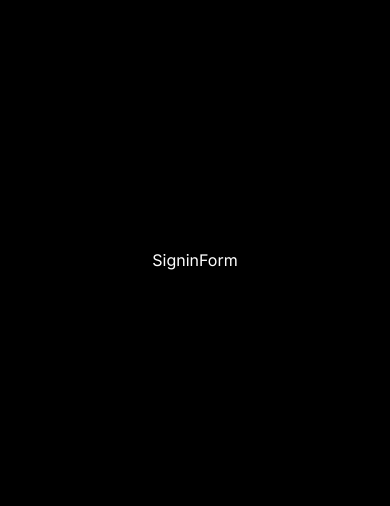
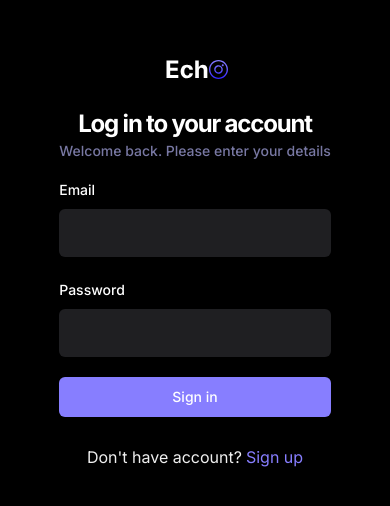
Before and after one commit to KaueLui/Echo, a React (Vite) app: page /sign-in in a window 390 px wide. Shown: the part 162-668 px from the top of the page. Built offline with nearby package versions, Linux system fonts and the light colour scheme; no server answers.

Commit message:
Making the user log into their account

```diff
--- a/src/_auth/forms/SigninForm.tsx
+++ b/src/_auth/forms/SigninForm.tsx
@@ -1,8 +1,113 @@
-import React from 'react'
+//Out
+// import { z } from "zod";
+import * as z from "zod";
+import { zodResolver } from "@hookform/resolvers/zod";
+import { Link , useNavigate } from "react-router-dom";
+import { useToast } from "@/components/ui/use-toast";
+
+// In
+import { Button } from "@/components/ui/button";
+import { useForm } from "react-hook-form";
+import Loader from "@/components/shared/Loader";
+import { Form, FormControl, FormField, FormItem, FormLabel, FormMessage } from "@/components/ui/form";
+import { Input } from "@/components/ui/input";
+
+import { SigninValidation } from "@/lib/validation";
+import { useSignAccount } from "@/lib/react-query/queriesAndMutations";
+import { useUserContext } from "@/context/AuthContext";
+
+
+
 
 const SigninForm = () => {
+  const { toast } = useToast();
+  const navigate = useNavigate();
+  const { checkAuthUser, isLoading: isUserLoading } = useUserContext();
+
+  const { mutateAsync: signInAccount } = useSignAccount();
+
+
+  const form = useForm<z.infer<typeof SigninValidation>>({
+    resolver: zodResolver(SigninValidation),
+    defaultValues: {
+      email: '',
+      password: '',
+    },
+  })
+
+  // 2. Define a submit handler.
+  async function onSubmit(values: z.infer<typeof SigninValidation>) {
+      const session = await signInAccount({
+        email: values.email,
+        password: values.password,
+      })
+
+      if(!session) {
+        return   toast({
+          title: "Sign ip failed, please try again.",
+        })
+      }
+
+      const isLoggedIn = await checkAuthUser();
+
+      if(isLoggedIn) {
+        form.reset();
+
+        navigate('/')
+      } else {
+        return toast({ title: "Sign ip failed, please try again."})
+      }
+
+  }
+
   return (
-    <div>SigninForm</div>
+    <Form {...form}>
+      <div className="sm:w-420 flex-center flex-col">
+        <img src="/assets/images/logo-2.svg" alt="logo" />
+        <h2 className="h3-bold md:h2-bold pt-5 sm:pt-12">Log in to your account</h2>
+        <p className="text-light-3 small-medium md:base-regular ">Welcome back. Please enter your details</p>
+
+        <form onSubmit={form.handleSubmit(onSubmit)} className="flex flex-col gap-5 w-full mt-4 ">
+          <FormField
+            control={form.control}
+            name="email"
+            render={({ field }) => (
+              <FormItem>
+                <FormLabel>Email</FormLabel>
+                <FormControl>
+                  <Input type="email" className="shad-input" {...field} />
+                </FormControl>
+                <FormMessage />
+              </FormItem>
+            )}
+          />
+          <FormField
+            control={form.control}
+            name="password"
+            render={({ field }) => (
+              <FormItem>
+                <FormLabel>Password</FormLabel>
+                <FormControl>
+                  <Input type="password" className="shad-input" {...field} />
+                </FormControl>
+                <FormMessage />
+              </FormItem>
+            )}
+          />
+          <Button type="submit" className="shad-button_primary">
+            { isUserLoading ? (
+                <div className="flex center gap-2">
+                    <Loader /> Loading...
+                </div>
+            ): "Sign in"}
+          </Button>
+          <p className="text-small-regular text-light-2 text-center mt-2">
+            Don't have account?
+          <Link to="/sign-up" className="text-primary-500 text-small-semibold ml-1">Sign up</Link>
+          </p>
+        </form>
+      </div>
+    </Form>
   )
 }
 
--- a/src/_auth/forms/SignupForm.tsx
+++ b/src/_auth/forms/SignupForm.tsx
@@ -141,7 +141,7 @@
           </Button>
           <p className="text-small-regular text-light-2 text-center mt-2">
             Already have an account?
-          <Link to="/sing-in" className="text-primary-500 text-small-semibold ml-1">Log in</Link>
+          <Link to="/sign-in" className="text-primary-500 text-small-semibold ml-1">Log in</Link>
           </p>
         </form>
       </div>
--- a/src/context/AuthContext.tsx
+++ b/src/context/AuthContext.tsx
@@ -60,7 +60,7 @@
   useEffect(() => {
     // localStorage.getItem('cookieFallback') === null
     if(
-      localStorage.getItem('cookieFallback') === '[]'
+      localStorage.getItem('cookieFallback') === '[]' || localStorage.getItem('cookieFallback') === null
     ) navigate('/sign-in')
 
     checkAuthUser();
--- a/src/lib/validation/index.ts
+++ b/src/lib/validation/index.ts
@@ -6,3 +6,8 @@
     email: z.string().email(),
     password: z.string().min(8, { message: 'Password must be at least 8 characters'}),
   })
+
+  export const SigninValidation = z.object({
+    email: z.string().email(),
+    password: z.string().min(8, { message: 'Password must be at least 8 characters'}),
+  })
```
